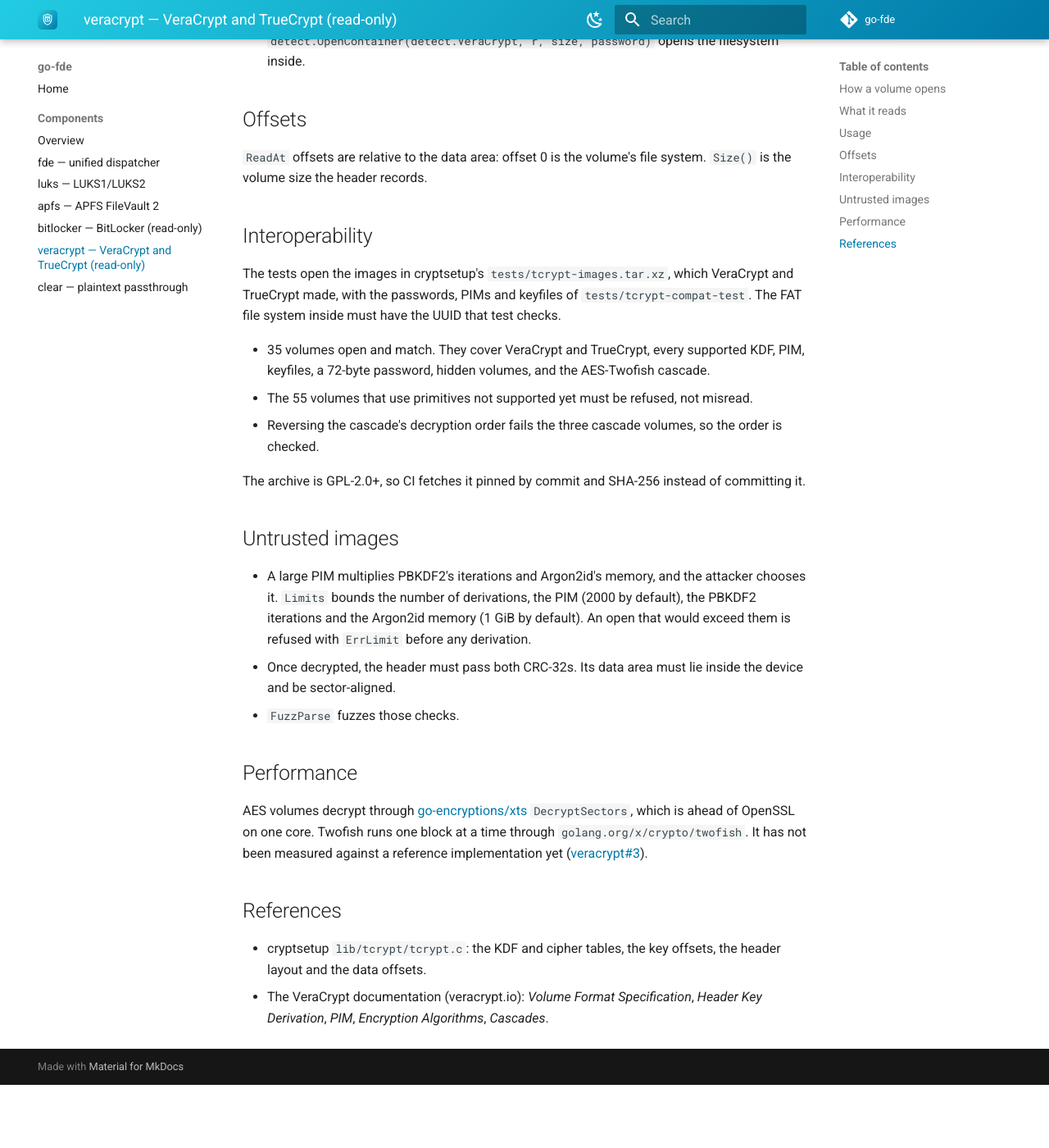
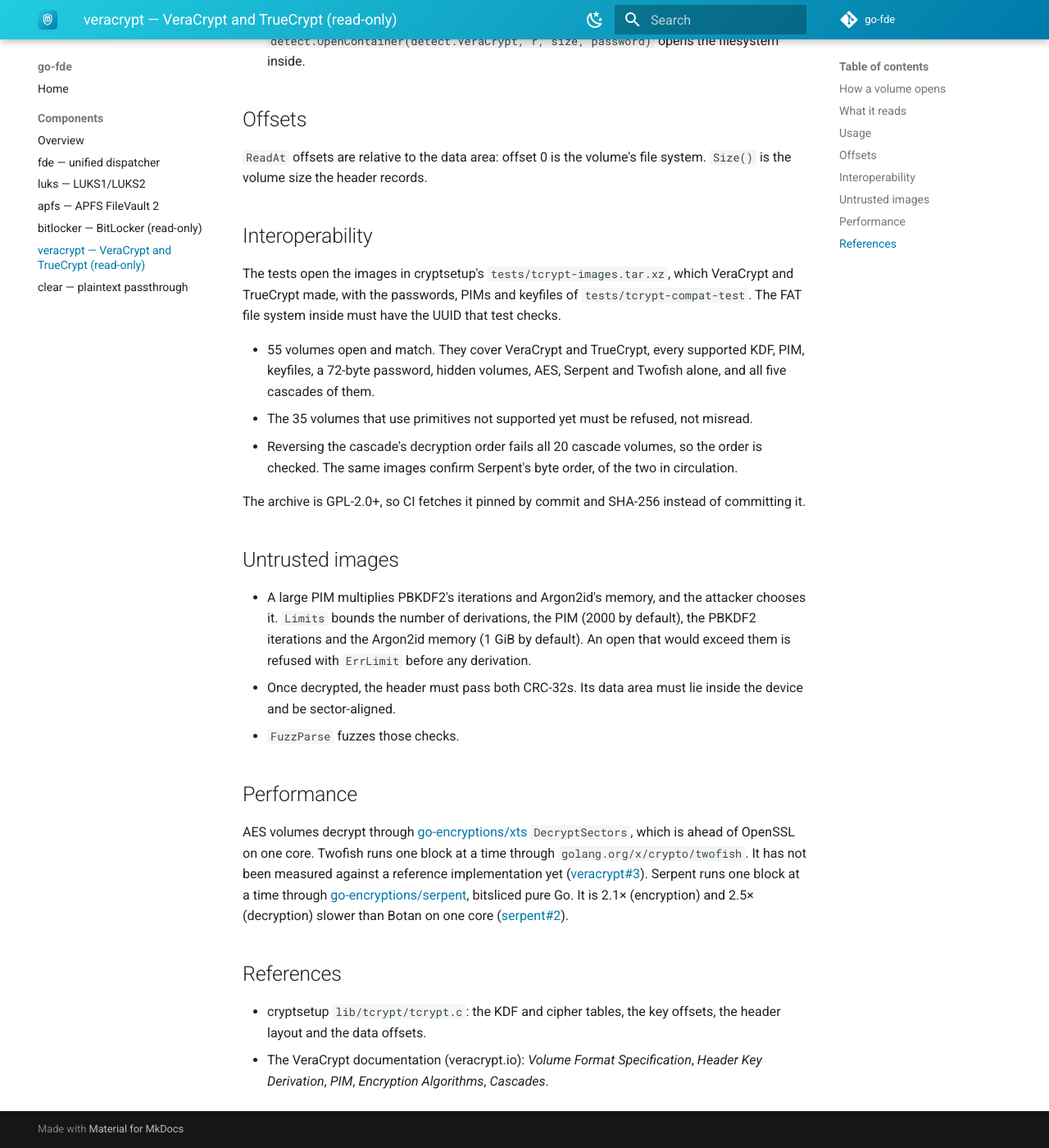
Before and after one commit to go-fde/docs, an MkDocs documentation site: the page built from docs/components/veracrypt.md, in a window 1280 px wide and 1400 px high, scrolled down 1778 px. Shown: the whole window at 82% size. Built offline with MkDocs 1.6.1 and Material for MkDocs 9.7.7, drawn with Linux system fonts in a browser that asks for light colours; the version menu is left out; before the commit the page ends 3101 px from its top, so only the background shows below that; some of the changed text lies outside the part shown.

Commit message:
veracrypt: Serpent and its cascades (v0.2.0) (#13)
go-fde/veracrypt v0.2.0 opens Serpent volumes and the four cascades that
use it, through go-encryptions/serpent. The component page, the
components overview and the home page now list those ciphers and the
new corpus count: 55 volumes open, 35 refused. The page notes that
reversing the cascade order fails all 20 cascade volumes, and that
Serpent trails Botan (serpent#2).

Refs go-fde/fde#28

Co-authored-by: Claude Opus 5.5 <noreply@anthropic.com>

```diff
--- a/docs/components/veracrypt.md
+++ b/docs/components/veracrypt.md
@@ -32,7 +32,7 @@ Because the header cannot be recognised, the [`fde`](fde.md) dispatcher's
 
 | | |
 |---|---|
-| Ciphers (XTS) | AES, Twofish, AES-Twofish (cryptsetup `twofish-aes`) |
+| Ciphers (XTS) | AES, Serpent, Twofish; the cascades AES-Twofish, AES-Twofish-Serpent, Serpent-AES, Serpent-Twofish-AES, Twofish-Serpent |
 | KDFs | PBKDF2 with SHA-512, SHA-256, BLAKE2s-256 or RIPEMD-160; Argon2id; TrueCrypt's PBKDF2-SHA-1 with `Legacy` |
 | Options | PIM, keyfiles (up to 1 MiB each), passwords up to 128 bytes |
 | Volumes | normal, hidden, backup headers; VeraCrypt and TrueCrypt 5.0 and later |
@@ -86,13 +86,14 @@ which VeraCrypt and TrueCrypt made, with the passwords, PIMs and keyfiles of
 `tests/tcrypt-compat-test`. The FAT file system inside must have the UUID
 that test checks.
 
-- 35 volumes open and match. They cover VeraCrypt and TrueCrypt, every
-  supported KDF, PIM, keyfiles, a 72-byte password, hidden volumes, and
-  the AES-Twofish cascade.
-- The 55 volumes that use primitives not supported yet must be refused, not
+- 55 volumes open and match. They cover VeraCrypt and TrueCrypt, every
+  supported KDF, PIM, keyfiles, a 72-byte password, hidden volumes, AES,
+  Serpent and Twofish alone, and all five cascades of them.
+- The 35 volumes that use primitives not supported yet must be refused, not
   misread.
-- Reversing the cascade's decryption order fails the three cascade
-  volumes, so the order is checked.
+- Reversing the cascade's decryption order fails all 20 cascade volumes,
+  so the order is checked. The same images confirm Serpent's byte order,
+  of the two in circulation.
 
 The archive is GPL-2.0+, so CI fetches it pinned by commit and SHA-256
 instead of committing it.
@@ -115,7 +116,12 @@ AES volumes decrypt through
 `DecryptSectors`, which is ahead of OpenSSL on one core. Twofish runs one
 block at a time through `golang.org/x/crypto/twofish`. It has not been
 measured against a reference implementation yet
-([veracrypt#3](https://github.com/go-fde/veracrypt/issues/3)).
+([veracrypt#3](https://github.com/go-fde/veracrypt/issues/3)). Serpent
+runs one block at a time through
+[go-encryptions/serpent](https://github.com/go-encryptions/serpent),
+bitsliced pure Go. It is 2.1× (encryption) and 2.5× (decryption) slower
+than Botan on one core
+([serpent#2](https://github.com/go-encryptions/serpent/issues/2)).
 
 ## References
 
```
Also changed, not shown: other parts of docs/components/veracrypt.md (+1 -1 lines), docs/components/index.md (+1 -1 lines), docs/index.md (+1 -1 lines).
